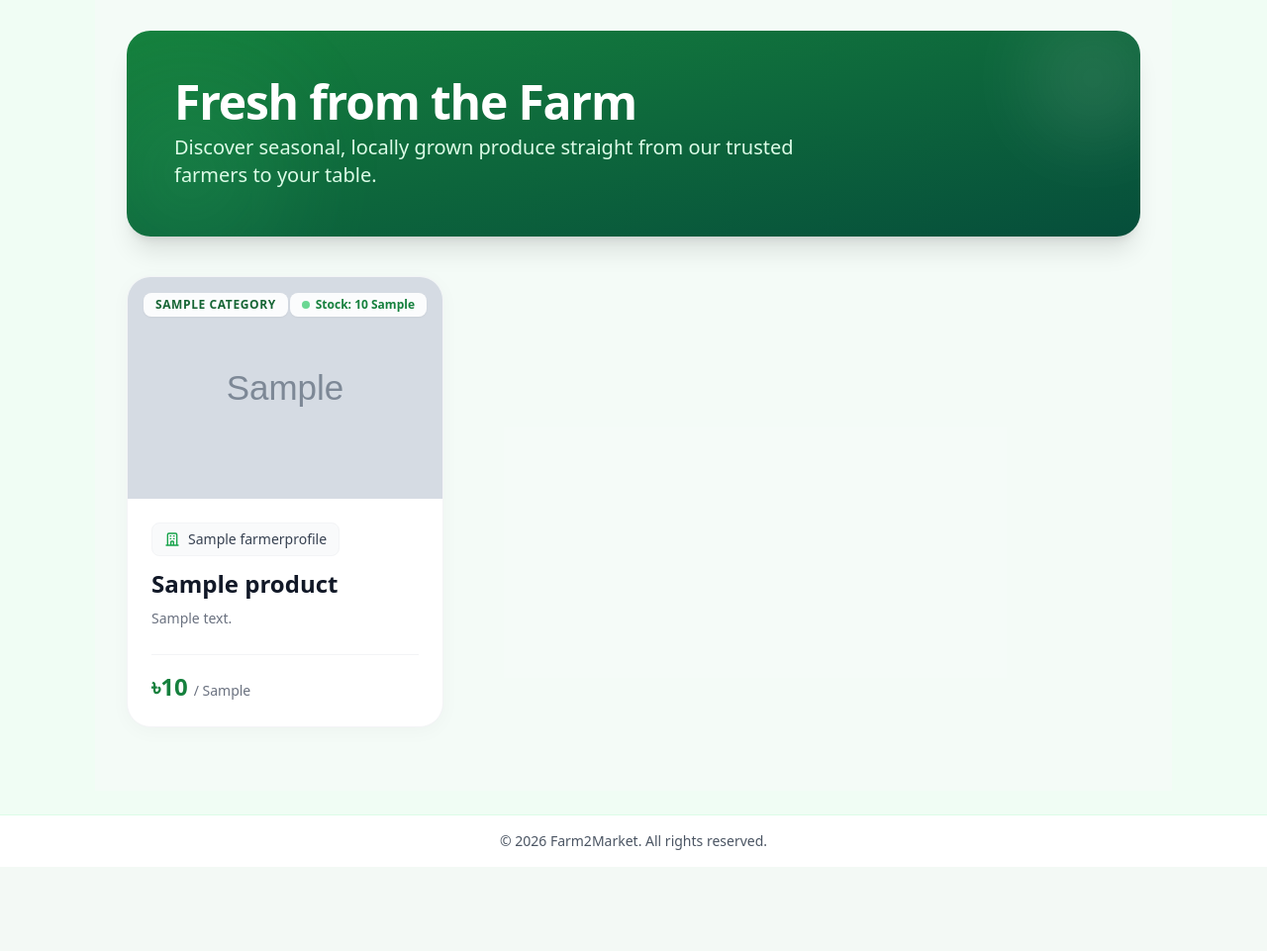
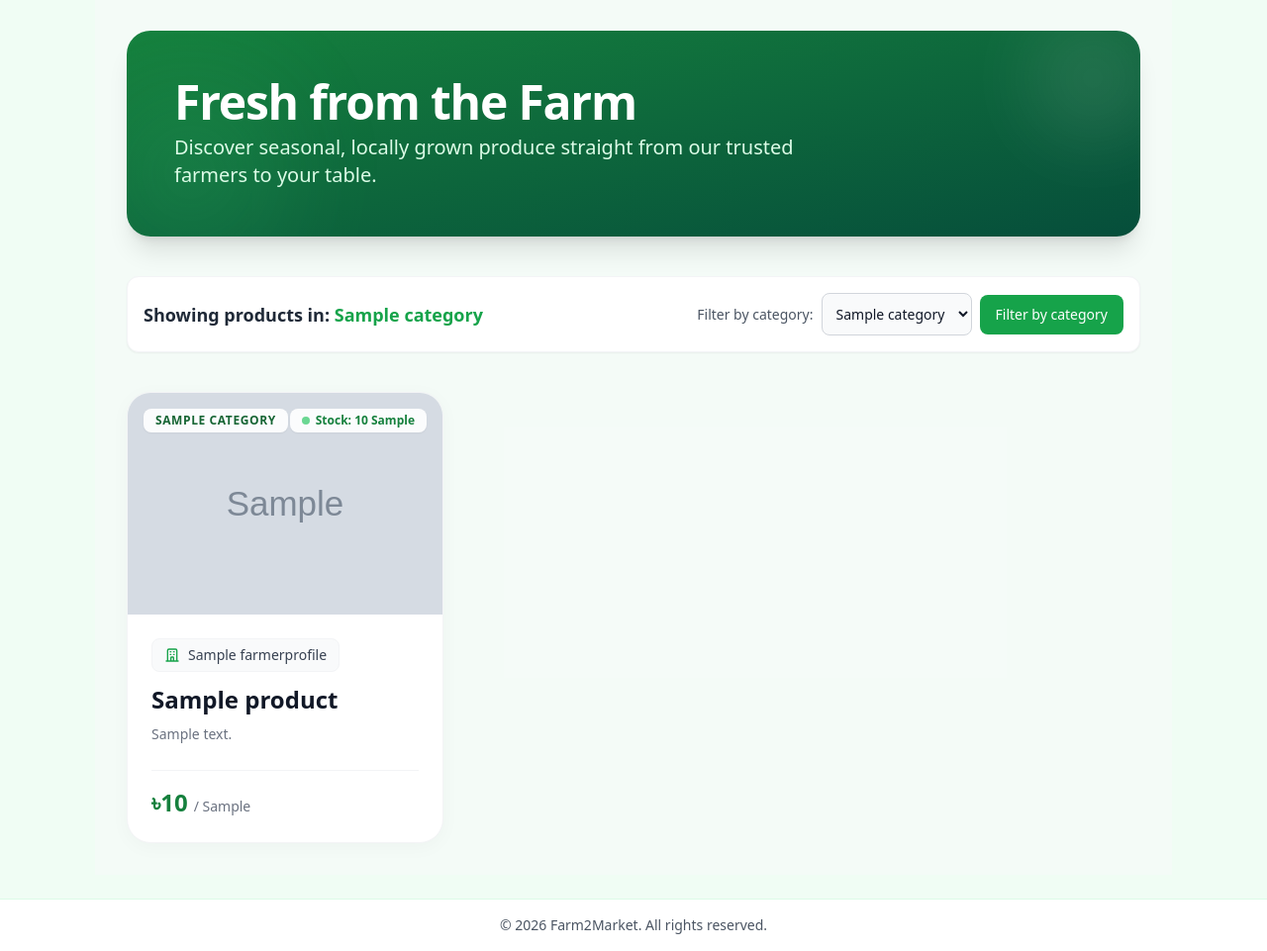
Before and after one commit to nabil0203/Farm2Market, a Django app: page /products/?category=1 in a window 1280 px wide. Shown: the part 78-1039 px from the top of the page at 99% size. Before the commit the page ends 937 px from the top, so only its background shows below. Run offline with Django 5.2, Linux system fonts and the light colour scheme; tables that the repository leaves empty hold one stand-in row (values such as "Sample post"); grey boxes marked "Sample" are stand-in pictures; some libraries are stand-ins or nearby versions.

Commit message:
update pycache and add filter by category

```diff
--- a/Farm2Market/templates/F2M/home.html
+++ b/Farm2Market/templates/F2M/home.html
@@ -146,7 +146,7 @@
 
         <div class="grid grid-cols-2 md:grid-cols-3 lg:grid-cols-4 gap-6">
             {% for category in categories %}
-            <div class="bg-white rounded-2xl p-6 text-center shadow-sm border border-gray-100 hover:shadow-lg hover:border-green-200 hover:-translate-y-1 transition-all duration-300 group cursor-pointer">
+            <a href="{% url 'product_list_view' %}?category={{ category.category_id }}" class="block bg-white rounded-2xl p-6 text-center shadow-sm border border-gray-100 hover:shadow-lg hover:border-green-200 hover:-translate-y-1 transition-all duration-300 group cursor-pointer">
                 <div class="w-16 h-16 mx-auto bg-green-50 rounded-full flex items-center justify-center mb-4 group-hover:bg-green-100 transition-colors duration-300">
                     <span class="text-2xl font-bold text-green-600">{{ category.name|first|upper }}</span>
                 </div>
@@ -154,7 +154,7 @@
                 {% if category.description %}
                 <p class="text-sm text-gray-500 mt-2 line-clamp-2">{{ category.description }}</p>
                 {% endif %}
-            </div>
+            </a>
             {% empty %}
             <div class="col-span-full text-center py-12 bg-gray-50 rounded-2xl border border-gray-100">
                 <svg class="mx-auto h-12 w-12 text-gray-400" fill="none" viewBox="0 0 24 24" stroke="currentColor" aria-hidden="true">
--- a/Farm2Market/templates/F2M/products.html
+++ b/Farm2Market/templates/F2M/products.html
@@ -18,6 +18,30 @@
                     </p>
                 </div>
             </div>
+        </div>
+
+        <!-- Product Filters -->
+        <div class="flex flex-col sm:flex-row justify-between items-center bg-white p-4 rounded-xl shadow-sm border border-gray-100">
+            <h3 class="text-lg font-semibold text-gray-800">
+                {% if selected_category %}
+                    Showing products in: <span class="text-green-600">{{ selected_category.name }}</span>
+                {% else %}
+                    All Products
+                {% endif %}
+            </h3>
+
+            <form method="GET" action="{% url 'product_list_view' %}" class="mt-4 sm:mt-0 flex gap-2 items-center">
+                <label for="category" class="text-sm text-gray-600 font-medium">Filter by category:</label>
+                <select name="category" id="category" class="bg-gray-50 border border-gray-300 text-gray-900 text-sm rounded-lg focus:ring-green-500 focus:border-green-500 block p-2.5">
+                    <option value="">All Categories</option>
+                    {% for cat in categories %}
+                        <option value="{{ cat.category_id }}" {% if selected_category and selected_category.category_id == cat.category_id %}selected{% endif %}>{{ cat.name }}</option>
+                    {% endfor %}
+                </select>
+                <button type="submit" class="bg-green-600 hover:bg-green-700 text-white font-medium rounded-lg text-sm px-4 py-2.5 text-center transition-colors">
+                    Filter by category
+                </button>
+            </form>
         </div>
 
         <!-- Products Grid -->
@@ -104,7 +128,13 @@
                         <svg fill="none" stroke="currentColor" viewBox="0 0 24 24" xmlns="http://www.w3.org/2000/svg"><path stroke-linecap="round" stroke-linejoin="round" stroke-width="1.5" d="M20 7l-8-4-8 4m16 0l-8 4m8-4v10l-8 4m0-10L4 7m8 4v10M4 7v10l8 4"></path></svg>
                     </div>
                     <h3 class="text-2xl font-bold text-gray-800 mb-3">No Products Found</h3>
-                    <p class="text-gray-500 max-w-md mx-auto text-lg">It looks like there are no products available at the moment. Please check back soon as our farmers add fresh produce regularly.</p>
+                    <p class="text-gray-500 max-w-md mx-auto text-lg">
+                        {% if selected_category %}
+                            It looks like there are no products in the "{{ selected_category.name }}" category at the moment.
+                        {% else %}
+                            It looks like there are no products available at the moment. Please check back soon as our farmers add fresh produce regularly.
+                        {% endif %}
+                    </p>
                 </div>
             {% endfor %}
         </div>
```
Also changed, not shown: 1 other file.
